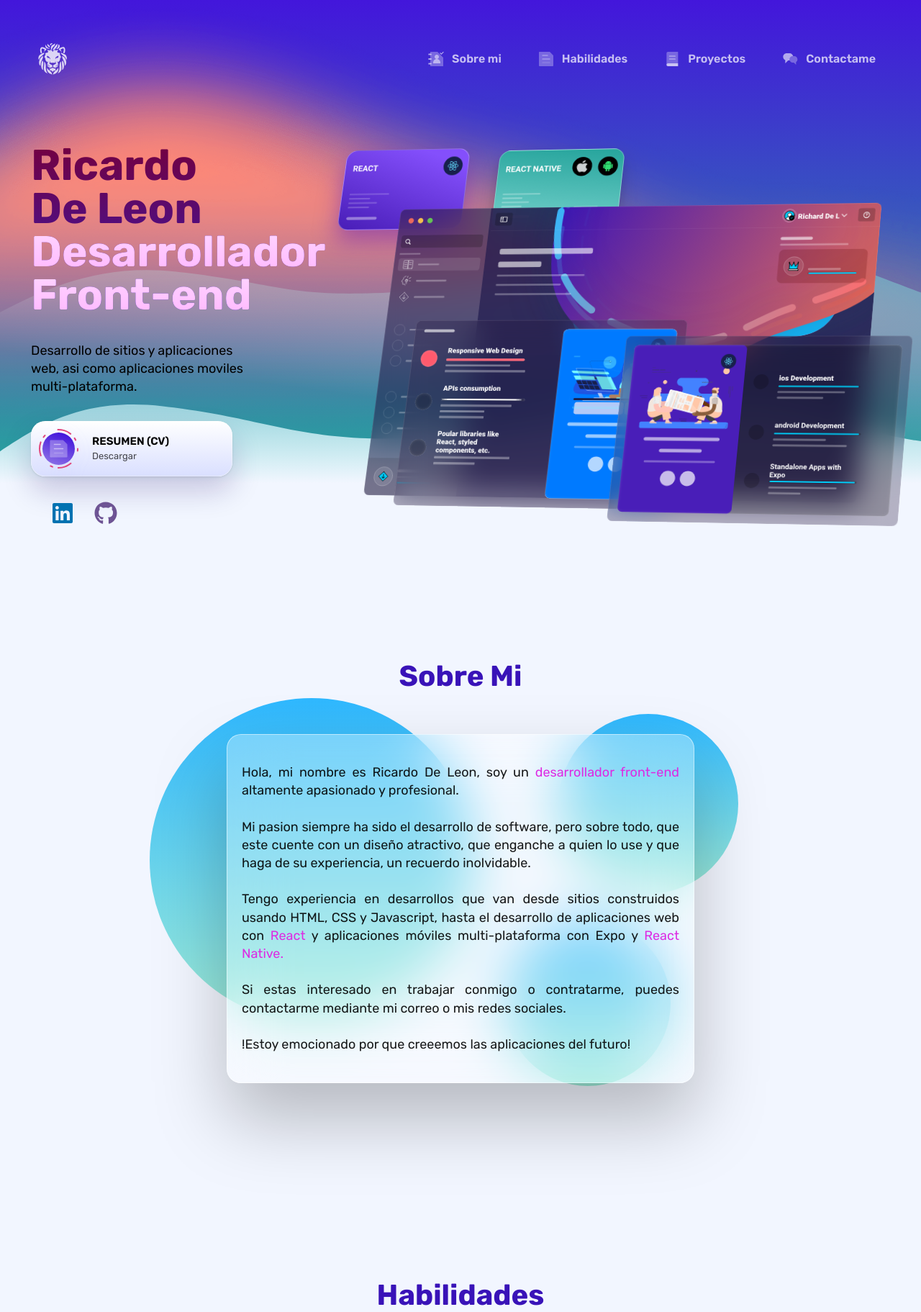
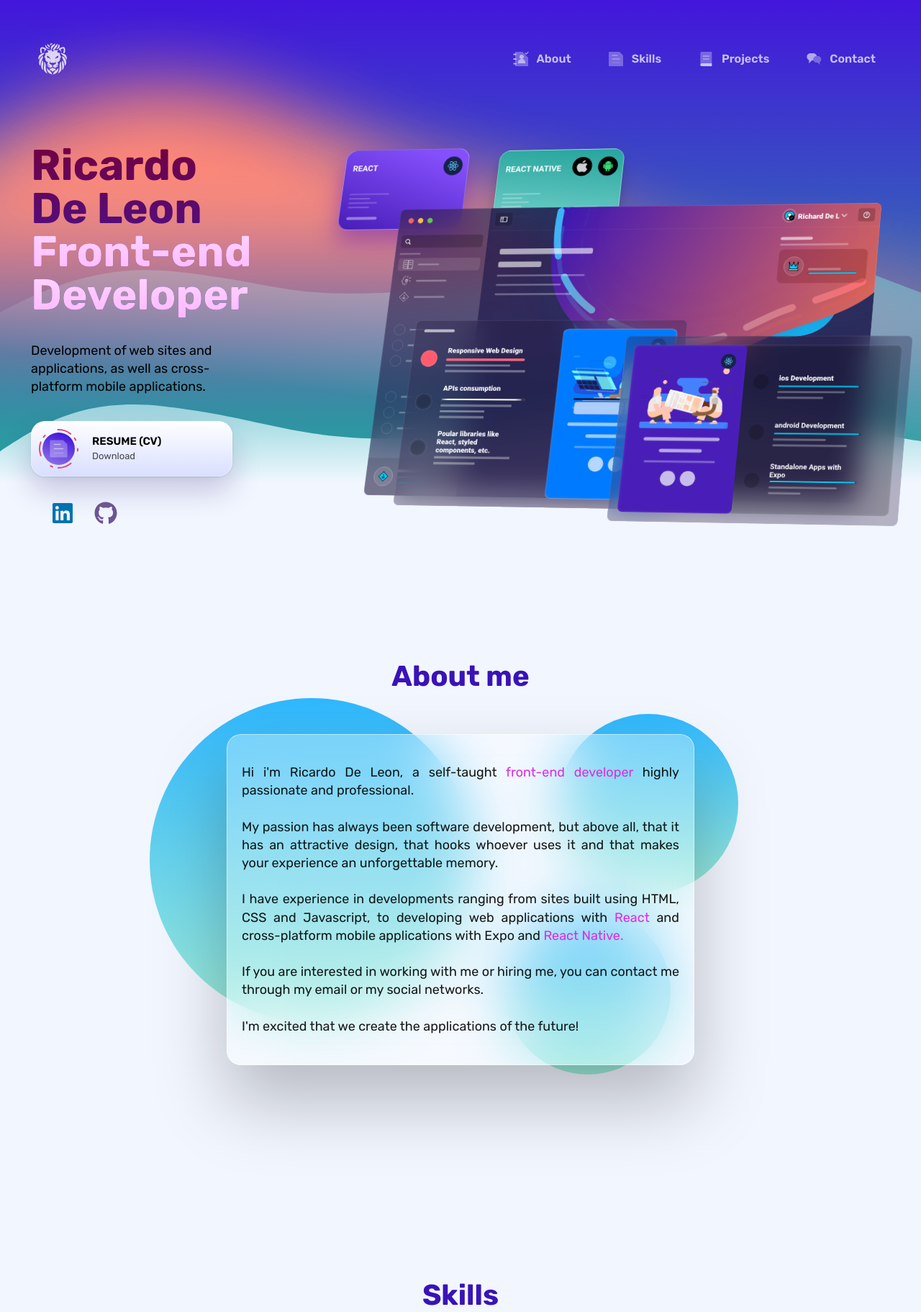
Before and after one commit to richidoes/Portfolio, a Gatsby site: page / in a window 1280 px wide. Shown: the top 1823 px of the page at 72% size. Built offline with nearby package versions, Linux system fonts and the light colour scheme; Gatsby itself is replaced by a stand-in of ours.

Commit message:
modified language

```diff
--- a/gatsby-config.js
+++ b/gatsby-config.js
@@ -9,8 +9,8 @@ const siteUrl = isNetlifyProduction ? NETLIFY_SITE_URL : NETLIFY_DEPLOY_URL;
 
 module.exports = {
   siteMetadata: {
-    title: `Ricardo De Leon`,
-    description: `This is my website, where you can see my portfolio of projects and know more about my skills and knowledge.`,
+    title: `Ricardo De Leon - Frontend Developer`,
+    description: `Frontend Developer portfolio, you can see my projects and know more about my skills and knowledge.`,
     siteUrl,
     image: `images/logos/icon-mini.svg`,
     gitHubUsername: `@richidoes`,
--- a/src/components/layout/Seo.js
+++ b/src/components/layout/Seo.js
@@ -26,12 +26,13 @@ function SEO({ description, title, keywords, image, url, author }) {
   const metaUrl = url || site.siteMetadata.siteUrl;
   const metaImage = image || site.siteMetadata.image;
   const metaKeywords = keywords || [
-    "react",
-    "react native",
-    "front-end",
+    "react developer",
+    "react native developer",
+    "front-end developer",
+    "frontend developer",
+    "web developer",
+    "desarrollador web",
     "desarrollador frontend",
-    "desarrollador web",
-    "desarrollador aplicaciones moviles",
     "ricardodeleon",
     "Ricardo De Leon",
     "ricardo de leon",
@@ -40,9 +41,9 @@ function SEO({ description, title, keywords, image, url, author }) {
   return (
     <Helmet
       htmlAttributes={{
-        lang: "es",
+        lang: "en",
       }}
-      title={title}
+      title={metaTitle}
       titleTemplate={metaTitle}
       meta={[
         {
--- a/src/components/sections/AboutSection.tsx
+++ b/src/components/sections/AboutSection.tsx
@@ -9,33 +9,31 @@ const AboutSection: React.FC = () => {
   return (
     <Wrapper id="aboutSection">
       <Container>
-        <Title>Sobre Mi</Title>
+        <Title>About me</Title>
         <AboutBubbles />
         <AboutWrapper>
           <ContentWrapper>
             <Text>
-              Hola, mi nombre es Ricardo De Leon, soy un{" "}
-              <span>desarrollador front-end</span> altamente apasionado y
-              profesional.
+              Hi i'm Ricardo De Leon, a self-taught{" "}
+              <span>front-end developer</span> highly passionate and
+              professional.
               <br />
               <br />
-              Mi pasion siempre ha sido el desarrollo de software, pero sobre
-              todo, que este cuente con un diseño atractivo, que enganche a
-              quien lo use y que haga de su experiencia, un recuerdo
-              inolvidable.
+              My passion has always been software development, but above all,
+              that it has an attractive design, that hooks whoever uses it and
+              that makes your experience an unforgettable memory.
+              <br />
+              <br />I have experience in developments ranging from sites built
+              using HTML, CSS and Javascript, to developing web applications
+              with <span>React</span> and cross-platform mobile applications
+              with Expo and <span>React Native.</span>
               <br />
               <br />
-              Tengo experiencia en desarrollos que van desde sitios construidos
-              usando HTML, CSS y Javascript, hasta el desarrollo de aplicaciones
-              web con <span>React</span> y aplicaciones móviles multi-plataforma
-              con Expo y <span>React Native.</span>
+              If you are interested in working with me or hiring me, you can
+              contact me through my email or my social networks.
               <br />
               <br />
-              Si estas interesado en trabajar conmigo o contratarme, puedes
-              contactarme mediante mi correo o mis redes sociales.
-              <br />
-              <br />
-              !Estoy emocionado por que creeemos las aplicaciones del futuro!
+              I'm excited that we create the applications of the future!
             </Text>
           </ContentWrapper>
         </AboutWrapper>
--- a/src/components/sections/AuthorSection.tsx
+++ b/src/components/sections/AuthorSection.tsx
@@ -18,16 +18,16 @@ const AuthorSection: React.FC = () => {
             Ricardo <br />
             De Leon <br />
             <span>
-              Desarrollador
+              Front-end
               <br />
-              Front-end
+              Developer
             </span>
           </Title>
           <Description>
-            Desarrollo de sitios y aplicaciones web, asi como aplicaciones
-            moviles multi-plataforma.
+            Development of web sites and applications, as well as cross-platform
+            mobile applications.
           </Description>
-          <DownloadButton title="Resumen (cv)" subtitle="Descargar" />
+          <DownloadButton title="Resume (cv)" subtitle="Download" />
           <SocialLinks />
         </TextWrapper>
         <MockupAnimation />
--- a/src/components/sections/FooterSection.tsx
+++ b/src/components/sections/FooterSection.tsx
@@ -13,13 +13,13 @@ const FooterSection = () => {
     <Wrapper id="footerSection">
       <FooterBackground />
       <ContentWrapper>
-        <Title>Contactame</Title>
+        <Title>Contact me</Title>
         <SocialLinks />
         <Info>
-          Construido con
+          Built with
           <img src="images/logos/gatsby-logo.svg" alt="gatsby logo" />
           <img src="images/logos/logo-react.svg" alt="react logo" />
-          por Ricardo De Leon
+          by Ricardo De Leon
           <img src="images/logos/logo-rick.svg" alt="personal logo" />
           {year}
         </Info>
--- a/src/components/sections/ProjectsSection.tsx
+++ b/src/components/sections/ProjectsSection.tsx
@@ -11,7 +11,7 @@ const ProjectsSection = () => {
     <Wrapper id="projectsSection">
       <ProjectsBackground />
       <Container>
-        <Title>Proyectos</Title>
+        <Title>Projects</Title>
         <ProjectsCards />
       </Container>
     </Wrapper>
--- a/src/components/sections/SkillsSection.tsx
+++ b/src/components/sections/SkillsSection.tsx
@@ -9,7 +9,7 @@ const SkillsSection = () => {
   return (
     <Wrapper id="skillsSection">
       <Container>
-        <Title>Habilidades</Title>
+        <Title>Skills</Title>
         <SkillsSlider />
       </Container>
     </Wrapper>
--- a/src/data/menuData.ts
+++ b/src/data/menuData.ts
@@ -1,21 +1,21 @@
 export const navbarData = [
   {
-    title: "Sobre mi",
+    title: "About",
     icon: "/images/icons/profile.svg",
     link: "#aboutSection",
   },
   {
-    title: "Habilidades",
+    title: "Skills",
     icon: "/images/icons/billing.svg",
     link: "#skillsSection",
   },
   {
-    title: "Proyectos",
+    title: "Projects",
     icon: "/images/icons/book.svg",
     link: "#projectsSection",
   },
   {
-    title: "Contactame",
+    title: "Contact",
     icon: "/images/icons/chat.svg",
     link: "#footerSection",
   },
@@ -23,22 +23,22 @@ export const navbarData = [
 
 export const dropdownData = [
   {
-    title: "Sobre mi",
+    title: "About",
     icon: "/images/icons/profile.svg",
     link: "#aboutSection",
   },
   {
-    title: "Habilidades",
+    title: "SKills",
     icon: "/images/icons/billing.svg",
     link: "#skillsSection",
   },
   {
-    title: "Proyectos",
+    title: "Projects",
     icon: "/images/icons/book.svg",
     link: "#projectsSection",
   },
   {
-    title: "Contactame",
+    title: "Contact",
     icon: "/images/icons/chat.svg",
     link: "#footerSection",
   },
--- a/src/pages/index.tsx
+++ b/src/pages/index.tsx
@@ -12,7 +12,7 @@ import SkillsSection from "../components/sections/SkillsSection";
 const IndexPage: React.FC = () => {
   return (
     <Layout>
-      <SEO title="Ricardo De Leon - Desarrollo de aplicaciones web y moviles" />
+      <SEO title="Ricardo De Leon - Frontend Developer" />
       <AuthorSection />
       <AboutSection />
       <SkillsSection />
```
Also changed, not shown: src/pages/404.tsx (+4 -4 lines).
